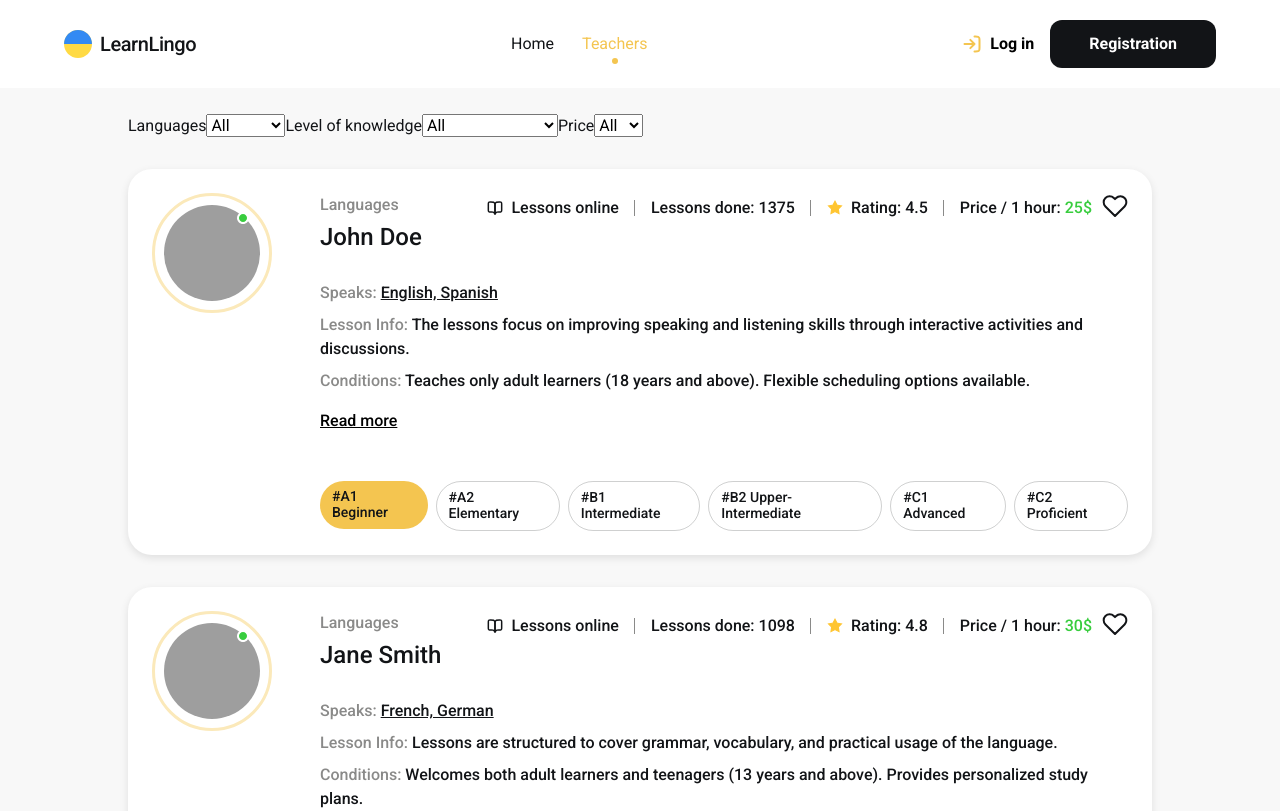
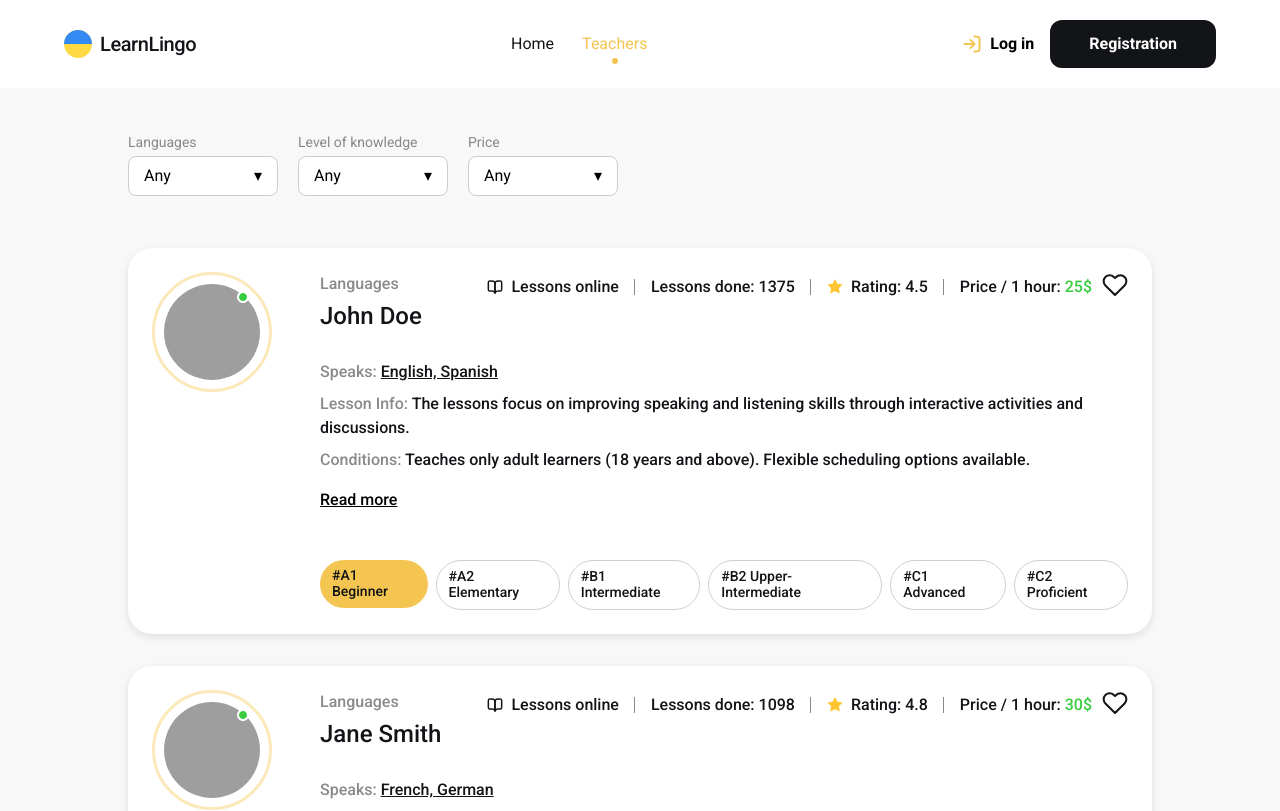
Before and after one commit to shunechkabon/learn-lingo-pet-project, a React (Vite) app: page /teachers in a window 1280 px wide. Shown: the top 811 px of the page. Built offline with nearby package versions, Linux system fonts and the light colour scheme; grey boxes are pictures that could not be loaded.

Commit message:
update TrialLessonModal + add TeachersFilters + update TeachersPage

```diff
--- a/src/components/BurgerMenu/BurgerMenu.jsx
+++ b/src/components/BurgerMenu/BurgerMenu.jsx
@@ -44,7 +44,11 @@ const BurgerMenu = ({ isOpen, onClose }) => {
                 <ul className={s.navList}>
                     <li><NavLink to="/" className={({ isActive }) => `${s.navLink} ${isActive ? s.active : ""}`}>Home</NavLink></li>
                     <li><NavLink to="/teachers" className={({ isActive }) => `${s.navLink} ${isActive ? s.active : ""}`}>Teachers</NavLink></li>
-                    <li><NavLink to="/favorites" className={({ isActive }) => `${s.navLink} ${isActive ? s.active : ""}`}>Favorites</NavLink></li>
+                    {isLoggedIn && (
+                        <NavLink to="/favorites" className={({ isActive }) => `${s.navLink} ${isActive ? s.active : ""}`}>
+                            Favorites
+                        </NavLink>
+                    )}
                 </ul>
 
                 {/* Auth buttons */}
--- a/src/components/TeachersFilters/TeachersFilters.jsx
+++ b/src/components/TeachersFilters/TeachersFilters.jsx
@@ -1,37 +1,97 @@
-const TeachersFilters = () => {
-  return (
-    <div>
-      <label>
-        Languages
-        <select>
-          <option value="all">All</option>
-          <option value="english">English</option>
-          <option value="french">French</option>
-          <option value="german">German</option>
-        </select>
-      </label>
+import { useState, useRef, useEffect } from "react";
+import s from "./TeachersFilters.module.css";
 
-      <label>
-        Level of knowledge
-        <select>
-          <option value="all">All</option>
-          <option value="A1">A1 Beginner</option>
-          <option value="A2">A2 Elementary</option>
-          <option value="B1">B1 Intermediate</option>
-        </select>
-      </label>
+const languages = ["Any", "English", "French", "German", "Ukrainian", "Polish", "Spanish", "Mandarin Chinese", "Italian", "Korean"];
+const levels = [
+    "Any",
+    "A1 Beginner",
+    "A2 Elementary",
+    "B1 Intermediate",
+    "B2 Upper-Intermediate",
+    "C1 Advanced",
+    "C2 Proficient",
+];
+const prices = ["Any", 10, 20, 30, 40];
 
-      <label>
-        Price
-        <select>
-          <option value="all">All</option>
-          <option value="20">$20</option>
-          <option value="30">$30</option>
-          <option value="40">$40</option>
-        </select>
-      </label>
-    </div>
-  );
-};
+export default function TeachersFilters({ onFilterChange }) {
+    const [selectedLanguage, setSelectedLanguage] = useState("Any");
+    const [selectedLevel, setSelectedLevel] = useState("Any");
+    const [selectedPrice, setSelectedPrice] = useState("Any");
 
-export default TeachersFilters;
+    const handleChange = (type, value) => {
+        if (type === "language") setSelectedLanguage(value);
+        if (type === "level") setSelectedLevel(value);
+        if (type === "price") setSelectedPrice(value);
+
+        onFilterChange({
+            language: type === "language" ? value : selectedLanguage,
+            level: type === "level" ? value : selectedLevel,
+            price: type === "price" ? (value === "Any" ? "Any" : Number(value.replace(" $", ""))) : selectedPrice,
+        });
+    };
+
+    return (
+        <div className={s.filtersContainer}>
+            <Dropdown
+                label="Languages"
+                options={languages}
+                selected={selectedLanguage}
+                onSelect={(value) => handleChange("language", value)}
+            />
+            <Dropdown
+                label="Level of knowledge"
+                options={levels}
+                selected={selectedLevel}
+                onSelect={(value) => handleChange("level", value)}
+            />
+            <Dropdown
+                label="Price"
+                options={prices.map((p) => (p === "Any" ? p : `${p} $`))}
+                selected={selectedPrice === "Any" ? "Any" : `${selectedPrice}`}
+                onSelect={(value) => handleChange("price", value)}
+            />
+        </div>
+    );
+}
+
+function Dropdown({ label, options, selected, onSelect }) {
+    const [isOpen, setIsOpen] = useState(false);
+    const dropdownRef = useRef(null);
+
+    useEffect(() => {
+        function handleClickOutside(event) {
+            if (dropdownRef.current && !dropdownRef.current.contains(event.target)) {
+                setIsOpen(false);
+            }
+        }
+        document.addEventListener("mousedown", handleClickOutside);
+        return () => document.removeEventListener("mousedown", handleClickOutside);
+    }, []);
+
+    const handleSelect = (option) => {
+        onSelect(option);
+        setTimeout(() => setIsOpen(false), 10);
+    };
+
+    return (
+        <div className={s.dropdown} ref={dropdownRef}>
+            <span className={s.label}>{label}</span>
+            <button className={s.button} onClick={() => setIsOpen((prev) => !prev)}>
+                {selected} <span className={s.arrow}>&#9662;</span>
+            </button>
+            {isOpen && (
+                <ul className={`${s.menu} ${isOpen ? s.open : ""}`}>
+                    {options.map((option) => (
+                        <li
+                            key={option}
+                            className={`${s.menuItem} ${option === selected ? s.selected : ""}`}
+                            onClick={() => handleSelect(option)}
+                        >
+                            {option}
+                        </li>
+                    ))}
+                </ul>
+            )}
+        </div>
+    );
+}
--- a/src/components/TeachersFilters/TeachersFilters.module.css
+++ b/src/components/TeachersFilters/TeachersFilters.module.css
@@ -0,0 +1,73 @@
+.filtersContainer {
+    display: flex;
+    gap: 20px;
+    justify-content: center;
+    padding: 20px 0;
+}
+
+.dropdown {
+    position: relative;
+    display: flex;
+    flex-direction: column;
+    align-items: flex-start;
+}
+
+.label {
+    font-size: 14px;
+    color: #888;
+    margin-bottom: 5px;
+}
+
+.button {
+    background: #fff;
+    border: 1px solid #ccc;
+    padding: 10px 15px;
+    border-radius: 8px;
+    cursor: pointer;
+    display: flex;
+    justify-content: space-between;
+    align-items: center;
+    min-width: 150px;
+    font-size: 16px;
+}
+
+.arrow {
+    margin-left: 10px;
+}
+
+.menu {
+    position: absolute;
+    top: 100%;
+    left: 0;
+    background: #fff;
+    border-radius: 8px;
+    box-shadow: 0 4px 6px rgba(0, 0, 0, 0.1);
+    margin-top: 5px;
+    padding: 5px 0;
+    width: 100%;
+    z-index: 10;
+    opacity: 0;
+    transform: translateY(-10px);
+    transition: opacity 0.2s ease-out, transform 0.2s ease-out;
+    visibility: hidden;
+}
+
+.menu.open {
+    opacity: 1;
+    transform: translateY(0);
+    visibility: visible;
+}
+
+.menuItem {
+    padding: 10px 15px;
+    cursor: pointer;
+    transition: background 0.2s;
+}
+
+.menuItem:hover {
+    background: #f5f5f5;
+}
+
+.selected {
+    font-weight: bold;
+}
--- a/src/pages/TeachersPage/TeachersPage.jsx
+++ b/src/pages/TeachersPage/TeachersPage.jsx
@@ -8,23 +8,49 @@ const PAGE_SIZE = 4;
 
 const TeachersPage = () => {
   const [teachers, setTeachers] = useState([]);
+  const [filteredTeachers, setFilteredTeachers] = useState([]);
   const [visibleCount, setVisibleCount] = useState(PAGE_SIZE);
+  const [filters, setFilters] = useState({
+    language: "Any",
+    level: "Any",
+    price: "Any",
+  });
 
   useEffect(() => {
+    setFilteredTeachers(teachersData);
     setTeachers(teachersData.slice(0, PAGE_SIZE));
   }, []);
 
+  useEffect(() => {
+    const filtered = teachersData.filter((teacher) =>
+      (filters.language === "Any" || teacher.languages.includes(filters.language)) &&
+      (filters.level === "Any" || teacher.levels.includes(filters.level)) &&
+      (filters.price === "Any" || (teacher.price_per_hour >= filters.price && teacher.price_per_hour < filters.price + 10))
+    );
+    setFilteredTeachers(filtered);
+    setTeachers(filtered.slice(0, PAGE_SIZE));
+    setVisibleCount(PAGE_SIZE);
+  }, [filters]);
+
   const handleLoadMore = () => {
     const newCount = visibleCount + PAGE_SIZE;
-    setTeachers(teachersData.slice(0, newCount));
+    setTeachers(filteredTeachers.slice(0, newCount));
     setVisibleCount(newCount);
+  };
+
+  const handleFilters = (newFilters) => {
+    setFilters({
+      language: newFilters.language,
+      level: newFilters.level,
+      price: newFilters.price === "Any" ? "Any" : Number(newFilters.price),
+    });
   };
 
   return (
     <div className={s.container}>
-      <TeachersFilters />
+      <TeachersFilters onFilterChange={handleFilters}/>
       <TeachersList teachers={teachers} />
-      {visibleCount < teachersData.length && (
+      {visibleCount < filteredTeachers.length && (
         <button onClick={handleLoadMore} className={s.loadMoreBtn}>Load more</button>
       )}
     </div>
```
Also changed, not shown: src/components/TrialLessonModal/TrialLessonModal.jsx (+33 -12 lines), src/components/TrialLessonModal/TrialLessonModal.module.css (+175 -57 lines).
